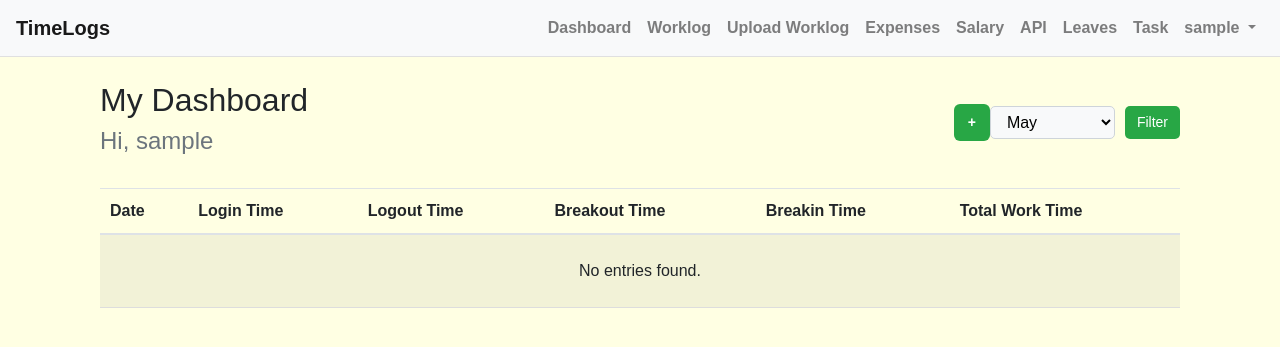
After one commit to ashishkekan/Timelogix, a Django app: page /timelogs/ in a window 1280 px wide. The commit adds this page. Shown: the top 347 px of the page. Run offline with Django 5.2, Linux system fonts and the light colour scheme; a user stored in the database is signed in; tables that the repository leaves empty hold one stand-in row (values such as "Sample post"); some libraries are stand-ins or nearby versions.

Commit message:
Fixed layouts and added proper urls

```diff
--- a/avg_calc/templates/navbar/base.html
+++ b/avg_calc/templates/navbar/base.html
@@ -69,6 +69,20 @@
           justify-content: space-between;
           margin-top: 25px;
         }
+        .btn-create {
+          background-color: #28a745;
+          color: white;
+          padding: 8px 14px;
+          border-radius: 6px;
+          text-decoration: none;
+          font-weight: bold;
+          font-size: 14px;
+          transition: background-color 0.3s ease;
+        }
+
+        .btn-create:hover {
+          background-color: #218838;
+        }
     </style>
 </head>
 <body>
@@ -84,7 +98,7 @@
                         <a class="nav-link" href="{% url 'dashboard' %}"><b>Dashboard</b></a>
                     </li>
                     <li class="nav-item">
-                        <a class="nav-link" href="{% url 'submit_work_time' %}"><b>Worklog</b></a>
+                        <a class="nav-link" href="{% url 'timelogs' %}"><b>Worklog</b></a>
                     </li>
                     <li class="nav-item">
                         <a class="nav-link" href="{% url 'upload_time_logs' %}"><b>Upload Worklog</b></a>
@@ -99,7 +113,7 @@
                         <a class="nav-link" href="{% url 'calculate_work_time' %}"><b>API</b></a>
                     </li>
                     <li class="nav-item">
-                        <a class="nav-link" href="{% url 'apply-leave' %}"><b>Apply Leave</b></a>
+                        <a class="nav-link" href="{% url 'leaves' %}"><b>Leaves</b></a>
                     </li>
                     <li class="nav-item">
                         <a class="nav-link" href="{% url 'create_task' %}"><b>Task</b></a>
--- a/avg_calc/templates/registration/login.html
+++ b/avg_calc/templates/registration/login.html
@@ -1,5 +1,5 @@
 {% extends "navbar/base.html" %}
-
+{% load custom_filter %}
 <style>
   .container {
     max-width: 600px;
@@ -83,7 +83,7 @@
   <div class="row justify-content-center">
     <div class="col-md-6">
       <div class="card">
-        <div class="card-header text-center">
+        <div class="card-header text-center text-white" style="background-color: rgb(233, 182, 43);">
           <h2>Login</h2>
         </div>
         <div class="card-body">
@@ -93,7 +93,7 @@
             {% for field in form %}
               <div class="form-group">
                 <label for="{{ field.id_for_label }}">{{ field.label }}:</label>
-                {{ field}}
+                {{ field|add_class:"form-control" }}
                 {% if field.errors %}
                   <div class="text-danger">{{ field.errors }}</div>
                 {% endif %}
--- /dev/null
+++ b/avg_calc/templates/worktime/work-list.html
@@ -0,0 +1,122 @@
+{% extends "navbar/base.html" %}
+{% load custom_filter %}
+{% load static %}
+{% block content %}
+
+<style>
+    .custom-form {
+        display: flex;
+        justify-content: flex-end;
+        align-items: center;
+        gap: 10px;
+        margin-bottom: 20px;
+    }
+
+    .custom-form .form-group {
+        margin: 0;
+    }
+
+    .custom-form .form-control,
+    .custom-form select {
+        border-radius: 5px;
+        border: 1px solid #ced4da;
+        padding: 6px 12px;
+        background-color: #f8f9fa;
+        transition: background-color 0.3s ease;
+    }
+
+    .custom-form .form-control:focus,
+    .custom-form select:focus {
+        background-color: #fff;
+        border-color: #28a745;
+        box-shadow: 0 0 5px rgba(40, 167, 69, 0.2);
+    }
+
+    .custom-form .btn-primary {
+        background-color: #28a745;
+        border-color: #28a745;
+        padding: 6px 12px;
+        border-radius: 5px;
+        font-size: 14px;
+    }
+
+    .custom-form .btn-primary:hover {
+        background-color: #218838;
+        border-color: #1e7e34;
+    }
+
+    .table-container {
+        margin: 20px 0;
+    }
+
+    .table {
+        width: 100%;
+        border-collapse: collapse;
+    }
+
+    .table th, .table td {
+        padding: 10px;
+        text-align: left;
+        border-bottom: 1px solid #ddd;
+    }
+
+    .form-group label {
+        font-size: 1.1rem;
+        font-weight: bold;
+    }
+</style>
+
+<div class="container mt-4">
+    <div class="row align-items-center justify-content-between mb-4">
+      <div class="col-md-6">
+        <h2 class="fw-bold">My Dashboard</h2>
+        <h4 class="text-muted">Hi, {{ request.user.username }}</h4>
+      </div>
+
+      <div class="col-md-6">
+        <div class="d-flex justify-content-end align-items-center gap-5">
+          <a href="{% url 'submit_work_time' %}" class="btn-create">+</a>
+          <form method="get" class="custom-form mb-0 d-flex align-items-center">
+            <div class="form-group mb-0">
+              {{ month_form.month|add_class:"form-select" }}
+            </div>
+            <button class="btn btn-primary ms-2" type="submit">Filter</button>
+          </form>
+        </div>
+      </div>
+    </div>
+
+  <div class="table-container">
+    <table class="table table-striped">
+      <thead>
+        <tr>
+          <th>Date</th>
+          <th>Login Time</th>
+          <th>Logout Time</th>
+          <th>Breakout Time</th>
+          <th>Breakin Time</th>
+          <th>Total Work Time</th>
+        </tr>
+      </thead>
+      <tbody>
+        {% if entries %}
+          {% for entry in entries %}
+          <tr>
+            <td>{{ entry.date }}</td>
+            <td>{{ entry.login_time|date:"h:i A" }}</td>
+            <td>{{ entry.logout_time|date:"h:i A" }}</td>
+            <td>{{ entry.breakout_time|date:"h:i A" }}</td>
+            <td>{{ entry.breakin_time|date:"h:i A" }}</td>
+            <td>{{ entry.total_work_time }}</td>
+          </tr>
+          {% endfor %}
+        {% else %}
+        <tr>
+          <td colspan="6" class="text-center py-4">No entries found.</td>
+        </tr>
+        {% endif %}
+      </tbody>
+    </table>
+  </div>
+</div>
+{% endblock %}
--- a/avg_calc/views.py
+++ b/avg_calc/views.py
@@ -409,3 +409,45 @@ def recent_activity(request):
         "recent_activities": recent_activities,
     }
     return render(request, "worktime/recent_activity.html", context)
+
+
+@login_required
+def work_view(request):
+    today = datetime.now().date()
+    month_form = MonthChoiceForm(request.GET or None)
+
+    selected_month = int(month_form.data.get("month", today.month))
+    selected_year = today.year
+
+    start_of_month = datetime(selected_year, selected_month, 1).date()
+    end_of_month = start_of_month.replace(
+        month=selected_month % 12 + 1, day=1
+    ) - timedelta(days=1)
+
+    leaves = Leave.objects.filter(
+        user=request.user, start_date__lte=end_of_month, end_date__gte=start_of_month
+    )
+
+    leave_days = set()
+    for leave in leaves:
+        leave_days.update(
+            [
+                leave.start_date + timedelta(days=i)
+                for i in range((leave.end_date - leave.start_date).days + 1)
+            ]
+        )
+    entries = WorkTimeEntry.objects.filter(
+        user=request.user, date__range=[start_of_month, end_of_month]
+    ).exclude(date__in=leave_days)
+
+    return render(
+        request,
+        "worktime/work-list.html",
+        {"entries": entries, "month_form": month_form},
+    )
+
+
+@login_required
+def leaves(request):
+    leaves = Leave.objects.filter(user=request.user)
+    return render(request, "worktime/leaves.html", {"leaves": leaves})
--- a/server/urls.py
+++ b/server/urls.py
@@ -26,6 +26,7 @@ urlpatterns = [
     path("worktime/", include("avg_calc.urls")),
     path("profile/", views.profile_view, name="profile"),
     path("submit/", views.submit_work_time, name="submit_work_time"),
+    path("timelogs/", views.work_view, name="timelogs"),
     path("dashboard/", views.dashboard, name="dashboard"),
     path("upload_time_logs/", views.upload_time_logs, name="upload_time_logs"),
     path("download_template/", views.download_template, name="download_template"),
@@ -38,6 +39,7 @@ urlpatterns = [
     path(
         "work-summary/<int:pk>/", views.work_summary_detail, name="work_summary_detail"
     ),
+    path("leaves/", views.leaves, name="leaves"),
     path("apply-leave/", views.add_leave, name="apply-leave"),
     path("create_task/", views.create_task, name="create_task"),
     path("task_list/", views.task_list, name="task_list"),
```
Also changed, not shown: avg_calc/templates/worktime/dashboard.html (+0 -33 lines), avg_calc/templates/worktime/leaves.html (added, +111 -0 lines).
